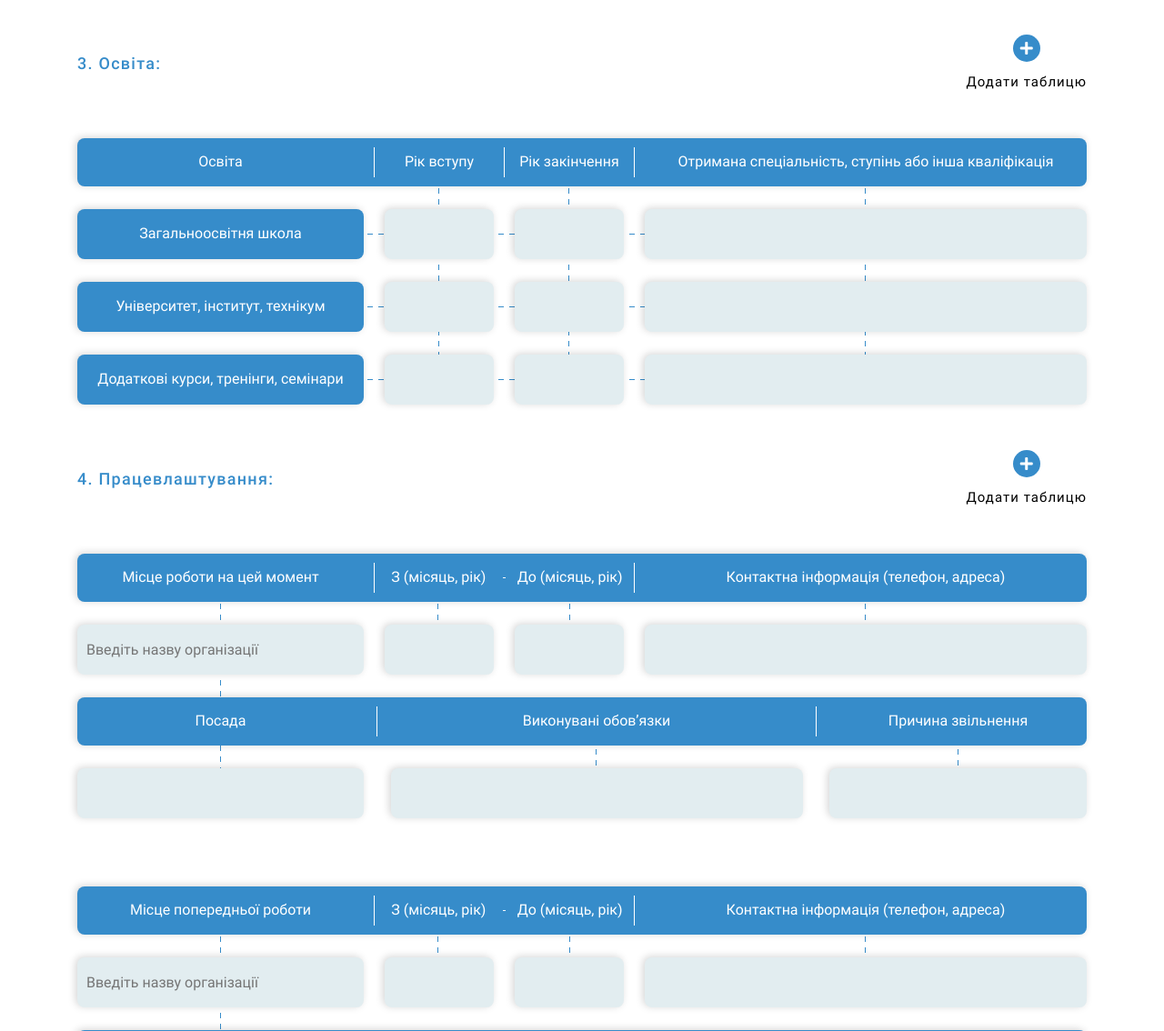
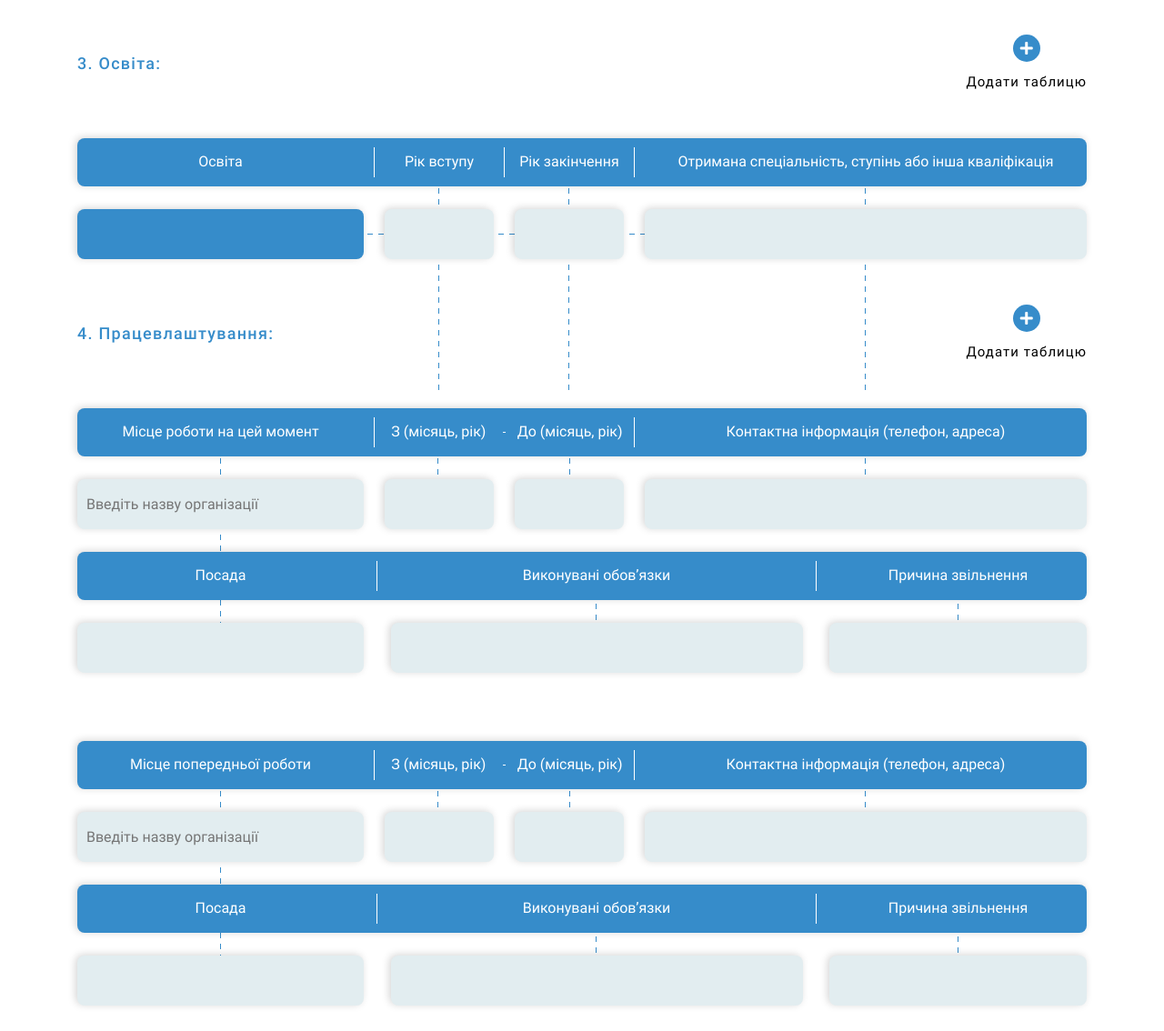
Before and after one commit to htrueman/mentors, a Django app: template apps/templates/mentors/signup_step2.html in a window 1280 px wide. Shown: the part 1715-2849 px from the top of the page at 91% size. Run offline with Django 3.2, Linux system fonts and the light colour scheme; the template is opened without the code that fills it, so the values that code supplies are empty; some libraries are stand-ins or nearby versions.

Commit message:
signup step2 inputs done

```diff
--- a/apps/mentors/models.py
+++ b/apps/mentors/models.py
@@ -326,6 +326,11 @@ class MentorQuestionnaireFamilyMember(models.Model):
 
 
 class MentorQuestionnaireChildrenWorkExperience(models.Model):
+    questionnaire = models.ForeignKey(
+        to=MentorQuestionnaire,
+        on_delete=models.CASCADE
+    )
+
     organization_name = models.CharField(
         max_length=256
     )
--- a/apps/templates/mentors/signup_step2.html
+++ b/apps/templates/mentors/signup_step2.html
@@ -135,7 +135,10 @@
             </span>
           </div>
           <div class="page-form-work">
-            <h3>3. Освіта:</h3><a href=""><i class="fas fa-plus"></i><span>Додати таблицю</span></a>
+            <h3>3. Освіта:</h3>
+            <a href="javascript: void(0)" @click="addEducationObject">
+              <i class="fas fa-plus"></i><span>Додати таблицю</span>
+            </a>
           </div>
           <div class="page-form-education">
             <div class="table-education">
@@ -148,50 +151,37 @@
                 <div class="table-line"></div>
                 <div class="table-education-special">Отримана спеціальність, ступінь або інша кваліфікація</div>
               </div>
-              <div class="table-education-line">
-                <div class="table-education-name">Загальноосвітня школа</div>
-                <div class="table-education-input">
-                  <input type="text">
+              <div class="table-education-line" v-for="institution, index in educations">
+                <div class="table-education-name" v-if="index < 3">
+                  [[ getInstitutionName(institution.education_type) ]]
+                </div>
+                <div class="table-education-name" v-else>
+                  <select v-model="institution.education_type">
+                    <option v-for="key, value in choices.education_types" :value="value">
+                      [[ key ]]
+                    </option>
+                  </select>
                 </div>
                 <div class="table-education-input">
-                  <input type="text">
+                  <input type="text" v-model="institution.year_of_admission">
+                </div>
+                <div class="table-education-input">
+                  <input type="text" v-model="institution.year_of_graduation">
                 </div>
                 <div class="table-education-input-last">
-                  <input type="text">
-                </div>
-              </div>
-              <div class="table-education-line">
-                <div class="table-education-name">Університет, інститут, технікум</div>
-                <div class="table-education-input">
-                  <input type="text">
-                </div>
-                <div class="table-education-input">
-                  <input type="text">
-                </div>
-                <div class="table-education-input-last">
-                  <input type="text">
-                </div>
-              </div>
-              <div class="table-education-line">
-                <div class="table-education-name">Додаткові курси, тренінги, семінари</div>
-                <div class="table-education-input">
-                  <input type="text">
-                </div>
-                <div class="table-education-input">
-                  <input type="text">
-                </div>
-                <div class="table-education-input-last">
-                  <input type="text">
+                  <input type="text" v-model="institution.degree">
                 </div>
               </div>
             </div>
           </div>
           <div class="page-form-work">
-            <h3>4. Працевлаштування:</h3><a href=""><i class="fas fa-plus"></i><span>Додати таблицю</span></a>
+            <h3>4. Працевлаштування:</h3>
+            <a href="javascript: void(0)" @click="addJobObject"><i class="fas fa-plus"></i><span>Додати таблицю</span></a>
           </div>
-          <div class="table-work">
+          <div class="table-work" v-for="job in jobs">
             <div class="table-work-header">
-              <div class="table-work-main">Місце роботи на цей момент</div>
+              <div class="table-work-main" v-if="job.is_current">Місце роботи на цей момент</div>
+              <div class="table-work-main" v-else>Місце попередньої роботи</div>
               <div class="table-line"></div>
               <div class="table-work-start">З (місяць, рік)</div>
               <div class="table-work-line-vert"></div>
@@ -201,16 +191,16 @@
             </div>
             <div class="table-work-line">
               <div class="table-work-input-main">
-                <input type="text" placeholder="Введіть назву організації">
+                <input type="text" placeholder="Введіть назву організації" v-model="job.organization_name">
               </div>
               <div class="table-work-input-start">
-                <input type="text">
+                <input type="text" v-model="job.date_since">
               </div>
               <div class="table-work-input-end">
-                <input type="text">
+                <input type="text" v-model="job.date_till">
               </div>
               <div class="table-work-input-info">
-                <input type="text">
+                <input type="text" v-model="job.contact_info">
               </div>
             </div>
             <div class="table-work-header">
@@ -222,56 +212,13 @@
             </div>
             <div class="table-work-line">
               <div class="table-work-input-left">
-                <input type="text">
+                <input type="text" v-model="job.position">
               </div>
               <div class="table-work-input-top">
-                <input type="text">
+                <input type="text" v-model="job.duties">
               </div>
               <div class="table-work-input-right">
-                <input type="text">
-              </div>
-            </div>
-          </div>
-          <div class="table-work">
-            <div class="table-work-header">
-              <div class="table-work-main">Місце попередньої роботи</div>
-              <div class="table-line"></div>
-              <div class="table-work-start">З (місяць, рік)</div>
-              <div class="table-work-line-vert"></div>
-              <div class="table-work-end">До (місяць, рік)</div>
-              <div class="table-line"></div>
-              <div class="table-work-info">Контактна інформація (телефон, адреса)</div>
-            </div>
-            <div class="table-work-line">
-              <div class="table-work-input-main">
-                <input type="text" placeholder="Введіть назву організації">
-              </div>
-              <div class="table-work-input-start">
-                <input type="text">
-              </div>
-              <div class="table-work-input-end">
-                <input type="text">
-              </div>
-              <div class="table-work-input-info">
-                <input type="text">
-              </div>
-            </div>
-            <div class="table-work-header">
-              <div class="table-work-left">Посада</div>
-              <div class="table-line"></div>
-              <div class="table-work-top">Виконувані обов’язки</div>
-              <div class="table-line"></div>
-              <div class="table-work-right">Причина звільнення</div>
-            </div>
-            <div class="table-work-line">
-              <div class="table-work-input-left">
-                <input type="text">
-              </div>
-              <div class="table-work-input-top">
-                <input type="text">
-              </div>
-              <div class="table-work-input-right">
-                <input type="text">
+                <input type="text" v-model="job.reason_for_leaving">
               </div>
             </div>
           </div>
@@ -289,7 +236,9 @@
             </option>
           </select>
         </div>
-        <div class="page-form-family-main"><span>* Будь ласка, вкажіть членів вашої сім’ї</span><a href=""><i class="fas fa-plus"></i><span>Додати таблицю</span></a></div>
+        <div class="page-form-family-main">
+          <span>* Будь ласка, вкажіть членів вашої сім’ї</span>
+          <a href="javascript: void(0)" @click="addFamilyMemberObject"><i class="fas fa-plus"></i><span>Додати таблицю</span></a></div>
         <div class="table-family">
           <div class="table-family-header">
             <div class="table-family-title">Ім’я</div>
@@ -300,46 +249,18 @@
             <div class="table-line"></div>
             <div class="table-family-title">Характер сімейних стосунків<br>(мати, сестра, син тощо)</div>
           </div>
-          <div class="table-family-line">
+          <div class="table-family-line" v-for="member in family_members">
             <div class="table-family-input">
-              <input type="text">
+              <input type="text" v-model="member.name">
             </div>
             <div class="table-family-input">
-              <input type="text">
+              <input type="text" v-model="member.gender">
             </div>
             <div class="table-family-input">
-              <input type="text">
+              <input type="text" v-model="member.date_of_birth">
             </div>
             <div class="table-family-input">
-              <input type="text">
-            </div>
-          </div>
-          <div class="table-family-line">
-            <div class="table-family-input">
-              <input type="text">
-            </div>
-            <div class="table-family-input">
-              <input type="text">
-            </div>
-            <div class="table-family-input">
-              <input type="text">
-            </div>
-            <div class="table-family-input">
-              <input type="text">
-            </div>
-          </div>
-          <div class="table-family-line">
-            <div class="table-family-input">
-              <input type="text">
-            </div>
-            <div class="table-family-input">
-              <input type="text">
-            </div>
-            <div class="table-family-input">
-              <input type="text">
-            </div>
-            <div class="table-family-input">
-              <input type="text">
+              <input type="text" v-model="member.relation">
             </div>
           </div>
         </div>
@@ -364,8 +285,10 @@
           <textarea class="page-form-room-input" rows="3" v-model="pets_data"></textarea>
         </div>
         <h3>8. Досвід роботи з дітьми:</h3>
-        <div class="page-form-child-main"><span>* Будь ласка, вкажіть ваш поточний і попередній досвід роботи з дітьми<br>(оплачувана робота, волонтерська діяльність тощо)</span><a href=""><i class="fas fa-plus"></i><span>Додати таблицю</span></a></div>
-        <div class="table-child">
+        <div class="page-form-child-main">
+          <span>* Будь ласка, вкажіть ваш поточний і попередній досвід роботи з дітьми<br>(оплачувана робота, волонтерська діяльність тощо)</span>
+          <a href="javascript: void(0)" @click="addChildrenWorkExperienceObject"><i class="fas fa-plus"></i><span>Додати таблицю</span></a></div>
+        <div class="table-child" v-for="exp in children_work_experiences">
           <div class="table-child-header">
             <div class="table-child-main">Назва організації</div>
             <div class="table-line"></div>
@@ -377,16 +300,16 @@
           </div>
           <div class="table-child-line">
             <div class="table-child-input-main">
-              <input type="text">
+              <input type="text" v-model="exp.organization_name">
             </div>
             <div class="table-child-input-start">
-              <input type="text">
+              <input type="text" v-model="exp.date_since">
             </div>
             <div class="table-child-input-end">
-              <input type="text">
+              <input type="text" v-model="exp.date_till">
             </div>
             <div class="table-child-input-info">
-              <input type="text">
+              <input type="text" v-model="exp.contact_info">
             </div>
           </div>
           <div class="table-child-header">
@@ -398,13 +321,13 @@
           </div>
           <div class="table-child-line">
             <div class="table-child-input-left">
-              <input type="text">
+              <input type="text" v-model="exp.position">
             </div>
             <div class="table-child-input-top">
-              <input type="text">
+              <input type="text" v-model="exp.duties">
             </div>
             <div class="table-child-input-right">
-              <input type="text">
+              <input type="text" v-model="exp.children_age_group">
             </div>
           </div>
         </div>
@@ -496,25 +419,25 @@
         <div class="page-form-wrapp">
           <div class="page-form-wrapp-item">
             <label class="form-check">
-              <input type="radio" name="6" value=""><span class="form-check-label-md">Так</span>
+              <input type="radio" value="Yes" v-model="drug_usage"><span class="form-check-label-md">Так</span>
             </label>
             <label class="form-check">
-              <input type="radio" name="6" value="" checked="checked"><span class="form-check-label-md">Hi</span>
+              <input type="radio" value="No" v-model="drug_usage"><span class="form-check-label-md">Hi</span>
             </label>
           </div><span>Якщо так, вкажіть, як часто?</span>
-          <input type="text">
+          <input type="text" v-model="drug_usage_info">
         </div>
         <h3>14.3. Чи були ви засуджені за злочини, пов’язані з приниженням людської гідності,<br>залученням дітей до незаконної діяльності, жорстоким поводженням з дітьми,<br>сексуальними посяганнями будь-якого роду, зневагою дитини тощо?</h3>
         <div class="page-form-wrapp">
           <div class="page-form-wrapp-item">
             <label class="form-check">
-              <input type="radio" name="7" value=""><span class="form-check-label-md">Так</span>
+              <input type="radio" value="Yes" v-model="crime_convicted"><span class="form-check-label-md">Так</span>
             </label>
             <label class="form-check">
-              <input type="radio" name="7" value="" checked="checked"><span class="form-check-label-md">Hi</span>
+              <input type="radio" value="No" v-model="crime_convicted"><span class="form-check-label-md">Hi</span>
             </label>
           </div><span>Якщо так, будь ласка, поясніть</span>
-          <input type="text">
+          <input type="text" v-model="crime_convicted_description">
         </div>
         <h3>14.4. Чи були ви раніше позбавлені батьківських або опікунських прав?</h3>
         <div class="page-form-wrapp">
@@ -542,7 +465,7 @@
         </div>
         <h3>16. Звідки ви дізналися про програму наставництва?</h3>
         <div class="page-form-select">
-          <select v-model="mentoring_program_find_out_places">
+          <select v-model="program_found_out_place">
             <option></option>
             <option v-for="key, value in choices.mentoring_program_find_out_places" :value="value">
               [[ key ]]
@@ -553,7 +476,7 @@
         <div class="page-form-wrapp">
           <input type="text" v-model="program_found_out_place">
         </div>
-        <button type="button">Зберегти</button>
+        <button type="button" @click="submitForm">Зберегти</button>
       </div>
     </section>
   </div>
```
Also changed, not shown: apps/static/scripts/signup_step2.js (+126 -1 lines), apps/mentors/migrations/0030_mentorquestionnairechildrenworkexperience_questionnaire.py (added).
